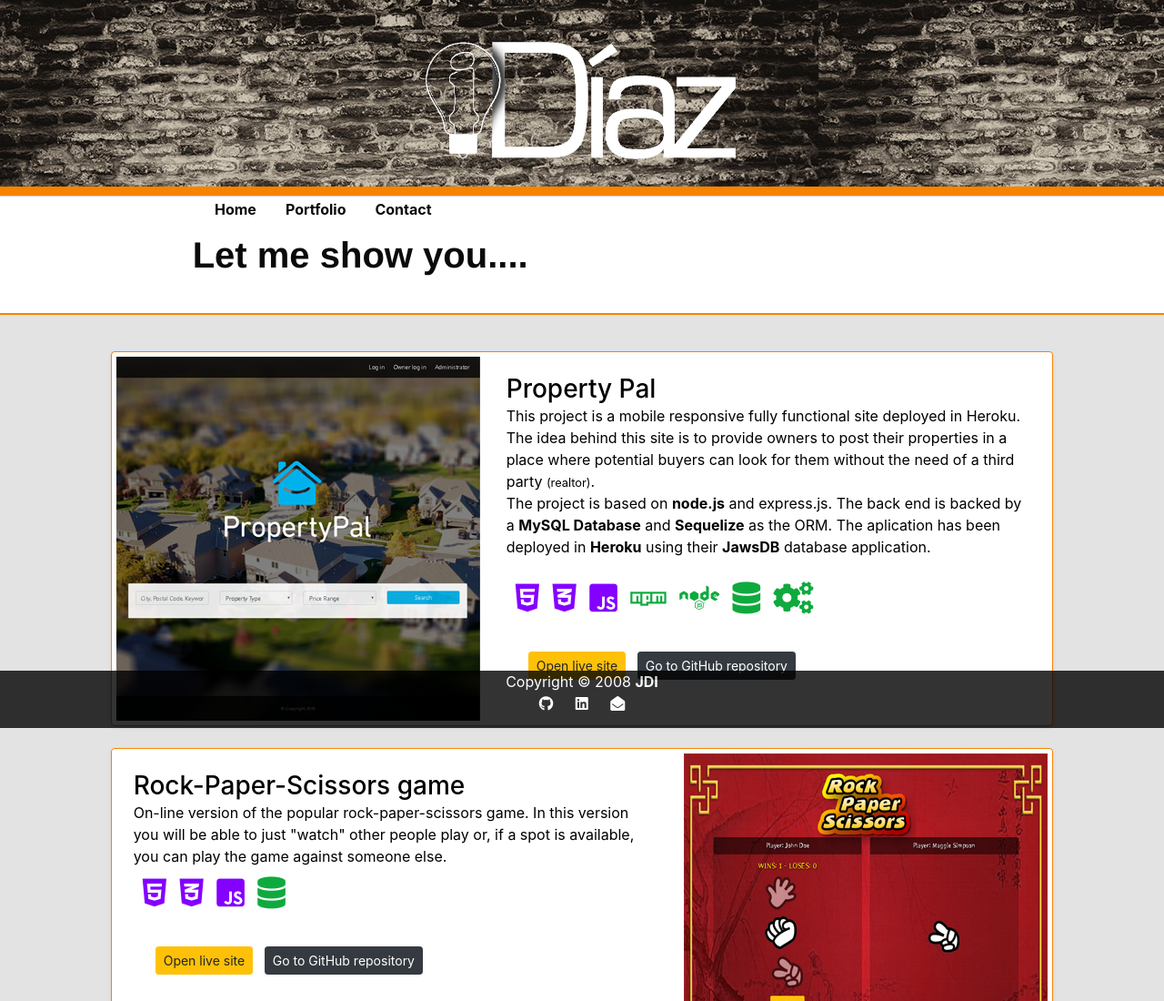
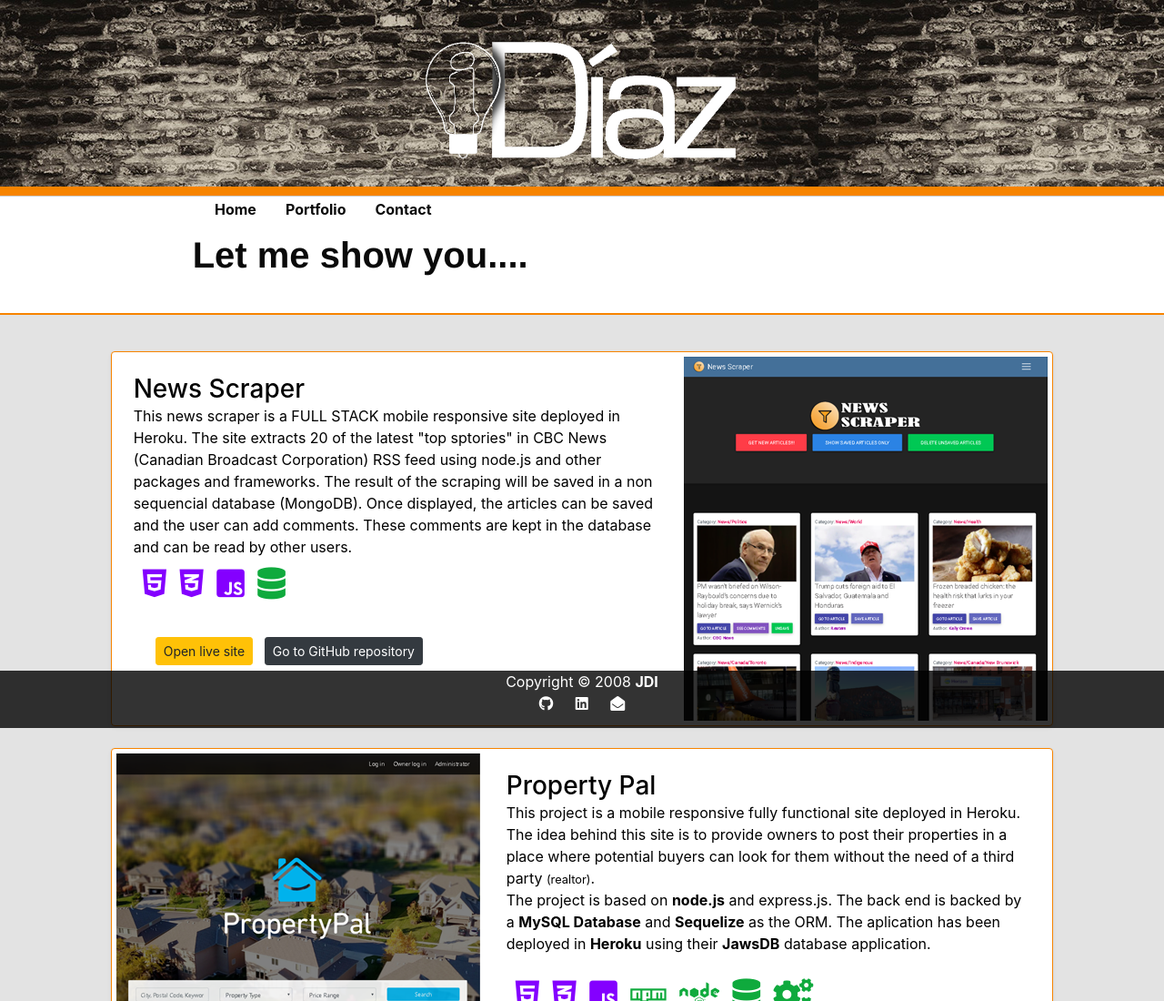
Before and after one commit to juanidiaz/idiaz, a plain HTML site: page portfolio.html in a window 1280 px wide. Shown: the top 1100 px of the page at 91% size. Drawn offline with nearby package versions, Linux system fonts and the light colour scheme.

Commit message:
Added NEWS SCRAPER and image on home page

```diff
--- a/portfolio.html
+++ b/portfolio.html
@@ -92,6 +92,42 @@
         </div>
 
 
+
+        <!--1----------------------------------------- -->
+        <div class="row justify-content-center">
+            <div class="col-10">
+                <div
+                    class="row no-gutters border rounded overflow-hidden flex-md-row mb-4 shadow-sm h-md-250 position-relative cards">
+
+                    <div class="col p-4 right">
+                        <h3 class="mb-0">News Scraper</h3>
+                        <p class="card-text mb-auto">This news scraper is a FULL STACK mobile responsive site deployed
+                            in Heroku. The site extracts 20 of the latest "top sptories" in CBC News (Canadian Broadcast
+                            Corporation) RSS feed using node.js and other packages and frameworks. The result of the
+                            scraping will be saved in a non sequencial database (MongoDB). Once displayed, the articles
+                            can be saved and the user can add comments. These comments are kept in the database and can
+                            be read by other users.
+                        </p>
+                        <p>
+                            <i class="fab fa-html5 fe"> </i>
+                            <i class="fab fa-css3-alt fe"> </i>
+                            <i class="fab fa-js-square fe"> </i>
+                            <i class="fas fa-database be"> </i>
+                        </p>
+                        <div class="left">
+                            <a href="https://idiaz-scraper.herokuapp.com/" target="_blank"><button type="button"
+                                    class="ml-4 mt-4 btn btn-warning btn-sm">Open live site</button></a>
+
+                            <a href="https://github.com/juanidiaz/NewsScraper" target="_blank"><button type="button"
+                                    class="ml-2 mt-4 btn btn-dark btn-sm ">Go to GitHub repository</button></a>
+                        </div>
+                    </div>
+                    <div class="col-auto">
+                        <img src="./assets/images/thumb_newsscraper.png" alt="Rock Paper Scissors" class="thumbnail">
+                    </div>
+                </div>
+            </div>
+        </div>
 
         <!--0----------------------------------------- -->
         <div class="row justify-content-center">
```
Also changed, not shown: index.html (+11 -2 lines), assets/images/logoblack.jpg (added), assets/images/logoblackover.jpg (added), assets/images/thumb_newsscraper.png (added).
